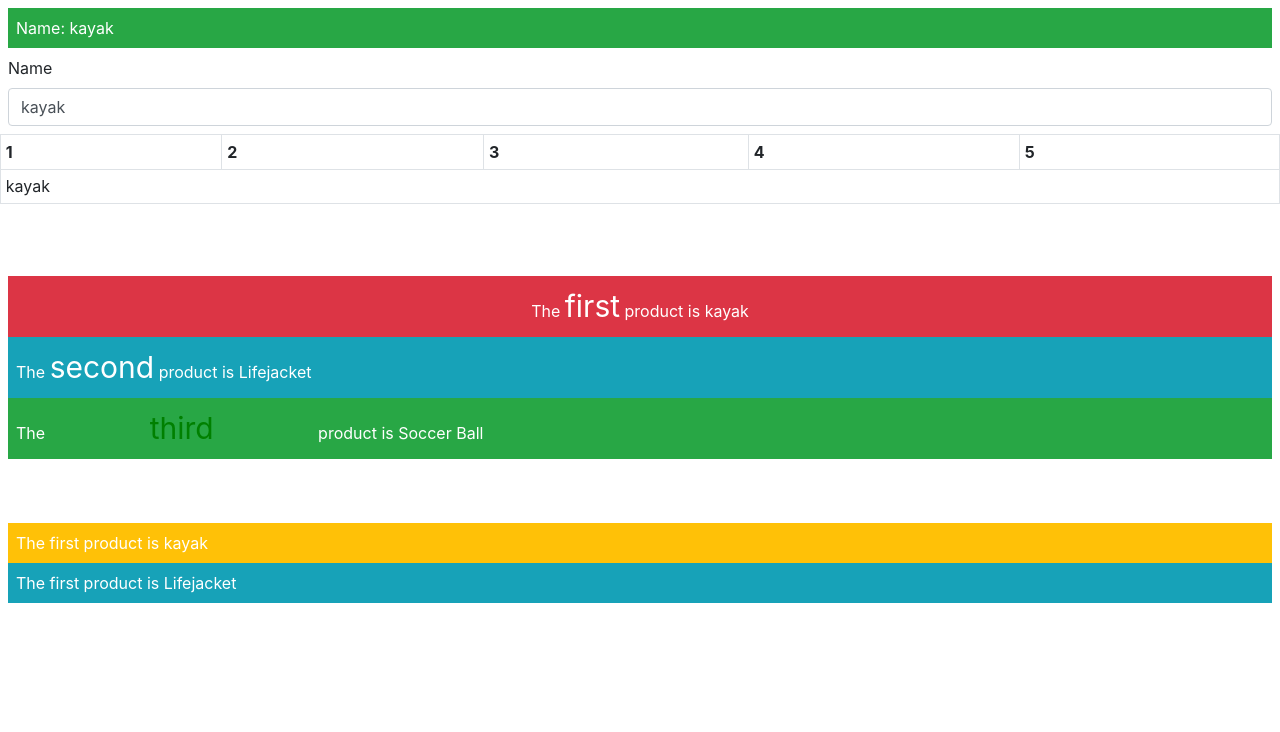
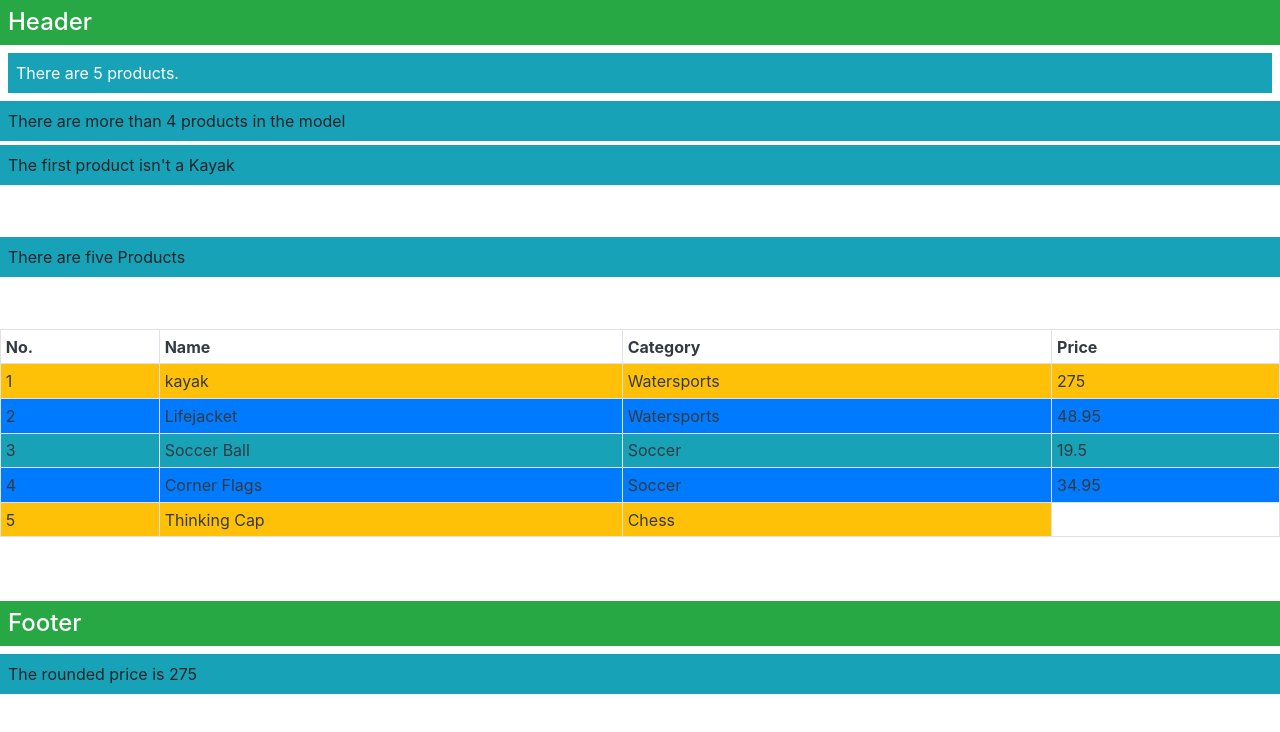
Before and after one commit to rhyegacillos/pro-angular-6, an Angular app: page / in a window 1280 px wide. Shown: the top 732 px of the page. Built offline with nearby package versions, Linux system fonts and the light colour scheme.

Commit message:
- Chapter 13: Using built in directives

```diff
--- a/src/app/product/product.component.html
+++ b/src/app/product/product.component.html
@@ -1,43 +1,44 @@
-<div [ngClass]="['text-white', 'm-2', 'p-2', getClasses()]">
-  Name: {{(model.getProduct(1)?.name) || 'None'}}
+<ng-template [ngTemplateOutlet]="titleTemplate" [ngTemplateOutletContext]="{title: 'Header'}"></ng-template>
+<div class="text-white m-2">
+  <div class="bg-info p-2">
+    There are {{getProductCount()}} products.
+  </div>
 </div>
-<div class="form-group m-2">
-  <label for="name">Name</label>
-  <input type="text"
-         class="form-control"
-         id="name" [value]="model.getProduct(1)?.name || 'None'">
+<div *ngIf="getProductCount() > 4" class="bg-info p-2 mt-1">
+  There are more than 4 products in the model
 </div>
-<table class="table table-sm table-bordered table-striped mt-2">
-  <tr>
-    <th>1</th><th>2</th><th>3</th><th>4</th><th>5</th>
-  </tr>
-  <tr>
-    <td [attr.colspan]="model.getProducts().length">
-      {{model.getProduct(1)?.name || 'None'}}
-    </td>
+<div *ngIf="getProductByPosition(0).name != 'Kayak'" class="bg-info p-2 mt-1">
+  The first product isn't a Kayak
+</div>
+<br><br>
+<div class="bg-info p-2 mt-1" [ngSwitch]="getProductCount()">
+  <span *ngSwitchCase="2">There are two Products</span>
+  <span *ngSwitchCase="5">There are five Products</span>
+  <span *ngSwitchDefault>This is the default</span>
+</div>
+
+<br><br>
+<table class="table table-sm table-bordered mt-1 text-dark">
+  <tr><th>No.</th><th>Name</th><th>Category</th><th>Price</th></tr>
+  <tr *ngFor="let item of getProducts(); let i = index; let odd = odd;
+          let first = first; let last = last; trackBy:getKey"
+      [class.bg-primary]="odd"
+      [class.bg-info]="!odd"
+      [class.bg-warning]="first || last">
+    <td>{{i + 1}}</td>
+    <td>{{item.name}}</td>
+    <td>{{item.category}}</td>
+    <td *ngIf="!last">{{item.price}}</td>
   </tr>
 </table>
 
 <br><br>
-<div class="text-white m-2">
-  <div class="p-2" [ngClass]="getClassMap(1)">
-    The <span [style.fontSize]="fontSizeWithUnits">first</span> product is {{model.getProduct(1).name}}
-  </div>
-  <div class="p-2" [ngClass]="getClassMap(2)">
-    The <span [style.fontSize.px]="fontSizeWithoutUnits">second</span> product is {{model.getProduct(2).name}}
-  </div>
-  <div class="p-2" [ngClass]="{'bg-success': model.getProduct(3).price < 50,
-                                'bg-info': model.getProduct(3).price >= 50}">
-    The <span [ngStyle]="getStyles(3)">third</span> product is {{model.getProduct(3).name}}
-  </div>
+<ng-template #titleTemplate let-text="title">
+  <h4 class="p-2 bg-success text-white">{{text}}</h4>
+</ng-template>
+
+<ng-template [ngTemplateOutlet]="titleTemplate" [ngTemplateOutletContext]="{title: 'Footer'}"></ng-template>
+
+<div class="bg-info p-2">
+  The rounded price is {{getProductPrice(1)}}
 </div>
-
-<br><br>
-<div class="text-white m-2">
-  <div [ngClass]="getClassesByPosition(0)">
-    The first product is {{getProductByPosition(0).name}}
-  </div>
-  <div [ngClass]="getClassesByPosition(1)">
-    The first product is {{getProductByPosition(1).name}}
-  </div>
-</div>
--- a/src/app/product/product.component.ts
+++ b/src/app/product/product.component.ts
@@ -10,34 +10,10 @@
 export class ProductComponent implements OnInit {
 
   model: Model = new Model();
-  fontSizeWithUnits = '30px';
-  fontSizeWithoutUnits = '30';
 
-  getClasses(): string {
-    return this.model.getProducts().length === 5 ? 'bg-success' : 'bg-warning';
-  }
+  targetName = 'Kayak';
 
-  getClassesByProduct(key: number): string {
-    const product = this.model.getProduct(key);
-    return 'p-2 ' + (product.price < 50 ? 'bg-info' : 'bg-warning');
-  }
-
-  getClassMap(key: number): object {
-    const product = this.model.getProduct(key);
-    return {
-      'text-center bg-danger': product.name === 'kayak',
-      'bg-info': product.price < 50
-    };
-  }
-
-  getStyles(key: number) {
-    const product = this.model.getProduct(key);
-    return {
-      fontSize: '30px',
-      'margin.px': 100,
-      color: product.price > 50 ? 'red' : 'green'
-    };
-  }
+  counter = 1;
 
   constructor(ref: ApplicationRef) {
     (window as any).appRef = ref;
@@ -48,12 +24,31 @@
     return this.model.getProducts()[position];
   }
 
-  getClassesByPosition(position: number): string {
-    const product = this.getProductByPosition(position);
-    return 'p-2 ' + (product.price < 50 ? 'bg-info' : 'bg-warning');
+  getProduct(key: number): Product {
+    return this.model.getProduct(key);
   }
 
-  ngOnInit() {
+  getProducts(): Product[] {
+    return this.model.getProducts();
   }
 
+  getProductCount(): number {
+    console.log('getProductCount invoked');
+    return this.getProducts().length;
+  }
+
+  getKey(index: number, product: Product) {
+    return product.id;
+  }
+
+  get nextProduct(): Product {
+    return this.model.getProducts().shift();
+  }
+
+  getProductPrice(index: number): number {
+    return Math.floor(this.getProduct(index).price);
+  }
+
+  ngOnInit() {}
+
 }
--- a/src/app/repository.model.ts
+++ b/src/app/repository.model.ts
@@ -36,6 +36,11 @@
     }
   }
 
+  swapProduct() {
+    const p = this.products.shift();
+    this.products.push(new Product(p.id, p.name, p.category, p.price));
+  }
+
   private generateID(): number {
     let candidate = 100;
     while (this.getProduct(candidate) != null) {
```
